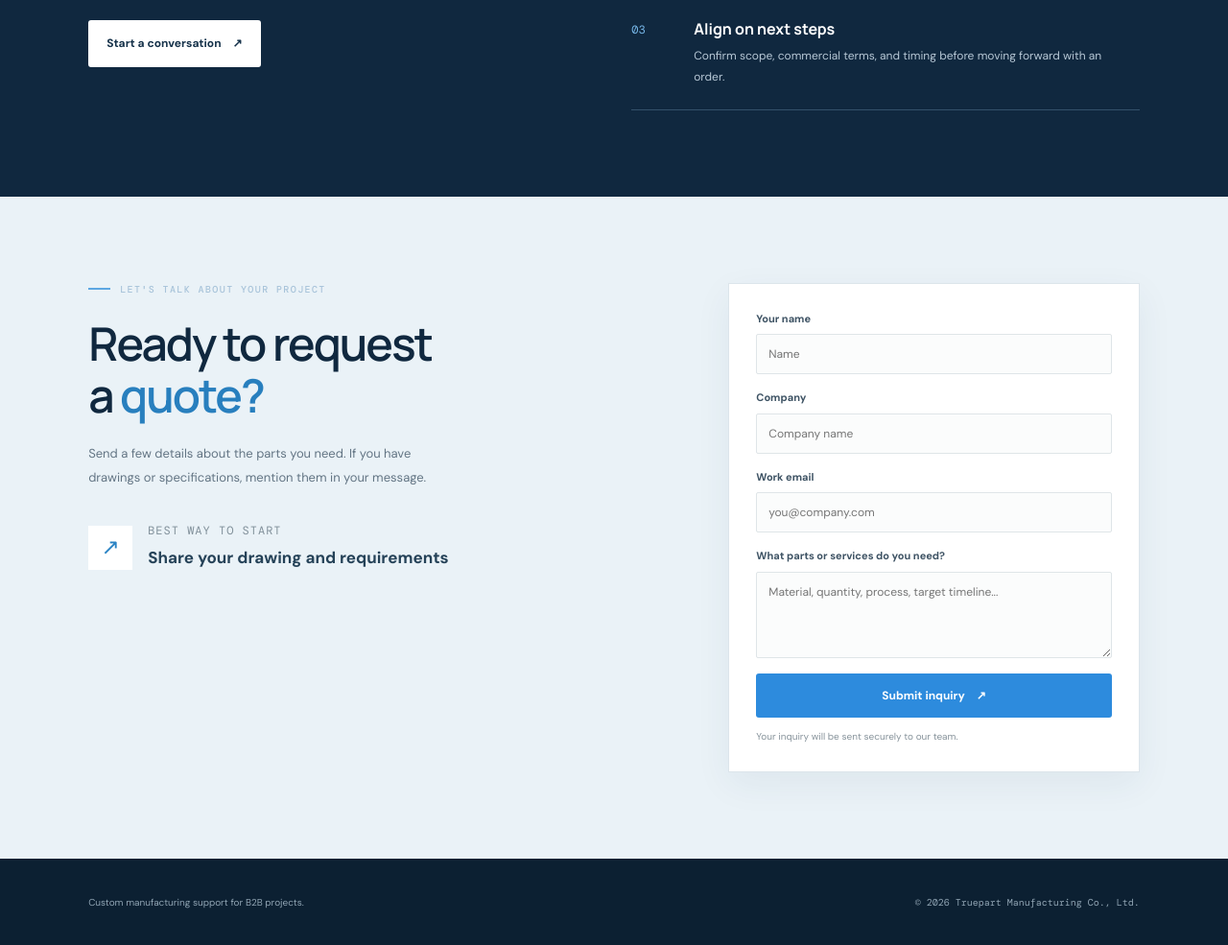
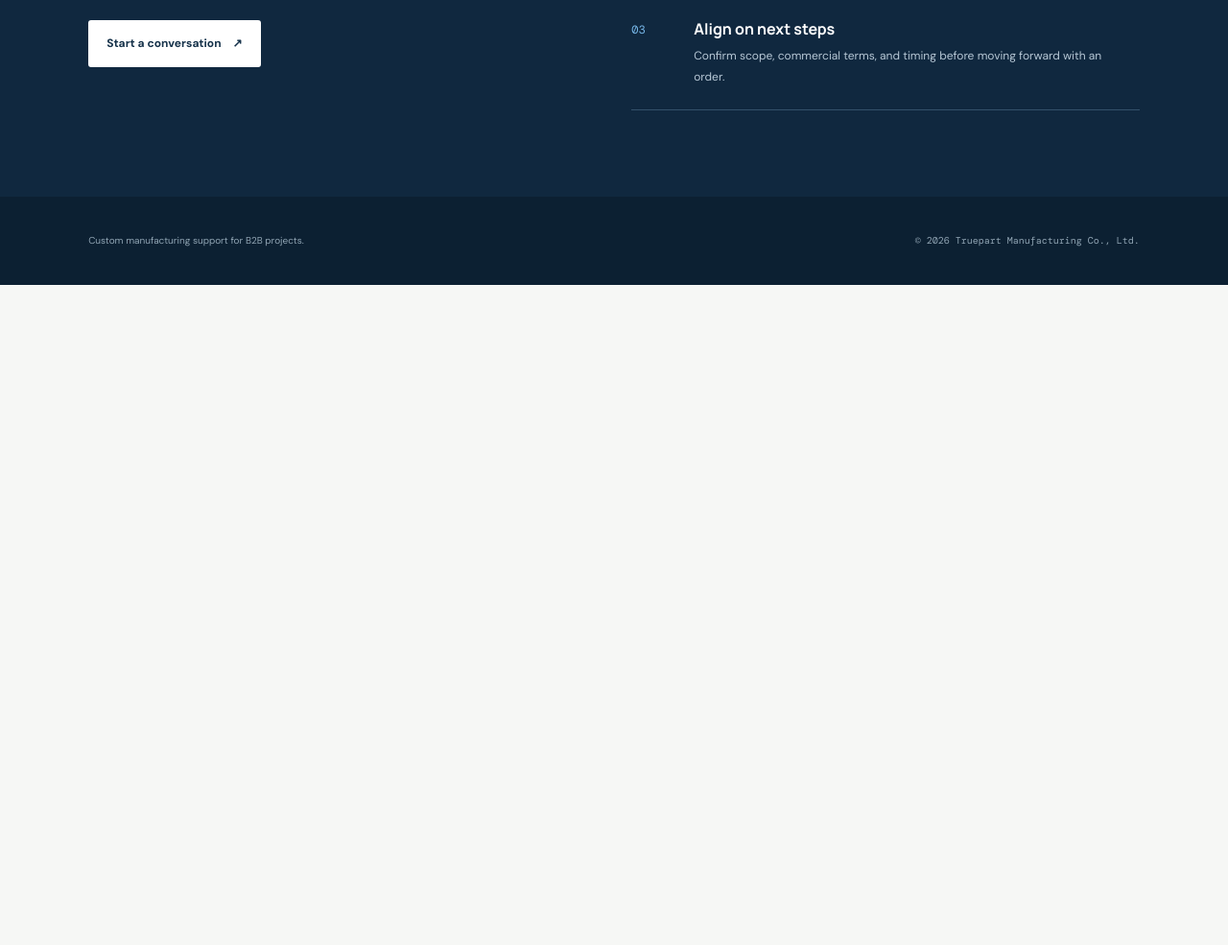
Before and after one commit to 13248251536yang-lab/truepartmanufacturing.com, a plain HTML site: page index.html in a window 1280 px wide. Shown: the part 2144-3129 px from the top of the page at 96% size. After the commit the page ends 2441 px from the top, so only its background shows below. Drawn offline with nearby package versions, Linux system fonts and the light colour scheme.

Commit message:
Update index.html

```diff
--- a/index.html
+++ b/index.html
@@ -139,22 +139,7 @@
 
 
 
-    <section class="contact-section" id="contact">
-      <div class="contact-copy">
-        <p class="eyebrow"><span></span> LET'S TALK ABOUT YOUR PROJECT</p>
-        <h2>Ready to request<br>a <em>quote?</em></h2>
-        <p>Send a few details about the parts you need. If you have drawings or specifications, mention them in your message.</p>
-        <div class="contact-detail"><span class="contact-symbol">↗</span><div><small>BEST WAY TO START</small><strong>Share your drawing and requirements</strong></div></div>
-      </div>
-      <form class="quote-form" id="quoteForm">
-        <label for="name">Your name</label><input id="name" name="name" required placeholder="Name">
-        <label for="company">Company</label><input id="company" name="company" placeholder="Company name">
-        <label for="email">Work email</label><input id="email" name="email" type="email" required placeholder="you@company.com">
-        <label for="project">What parts or services do you need?</label><textarea id="project" name="project" rows="4" required placeholder="Material, quantity, process, target timeline..."></textarea>
-        <button class="button button-primary form-button" type="submit">Submit inquiry <span>↗</span></button>
-        <p class="form-note" id="formStatus" role="status" aria-live="polite">Your inquiry will be sent securely to our team.</p>
-      </form>
-    </section>
+
   </main>
 
   <footer class="site-footer">
```
